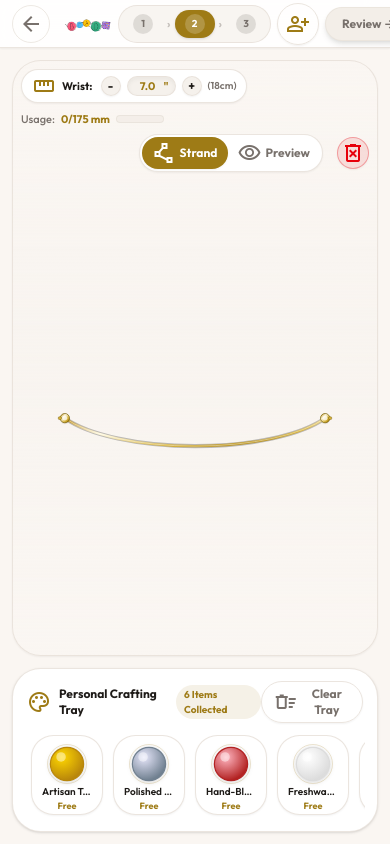
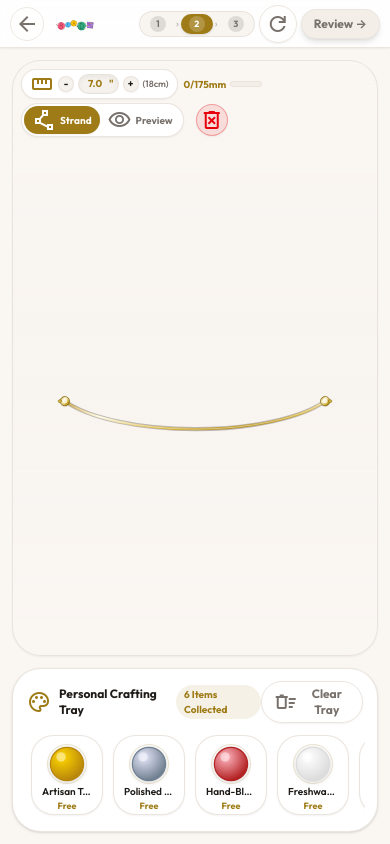
Before and after one commit to Ash7810/Beadu-x-Froyo, a Next.js app: page /builder in a window 390 px wide. Both pictures are taken after a click on the button "Step 2: Design Strand". Built offline with nearby package versions, Linux system fonts and the light colour scheme.

Commit message:
fix: mobile header fitting, crafting tray touch scroll, and redirect home after checkout

```diff
--- a/app/builder/page.tsx
+++ b/app/builder/page.tsx
@@ -202,131 +202,126 @@ function BuilderContent() {
     <DndContext sensors={sensors} collisionDetection={pointerWithin} onDragStart={handleDragStart} onDragEnd={handleDragEnd}>
       <div className="flex flex-col h-screen bg-background text-foreground overflow-hidden font-sans select-none">
 
-        {/* Top Header Bar - Structured into LEFT (Static Brand Identity) and RIGHT (Actionable Controls) */}
-        <header className="h-12 sm:h-16 px-3 sm:px-4 md:px-8 bg-card/90 border-b border-border/80 flex justify-between items-center z-30 shrink-0 shadow-xs backdrop-blur-md">
-          {/* LEFT GROUP: Brand Identity (Static) */}
-          <div className="flex items-center gap-2 shrink-0">
+        {/* Top Header Bar */}
+        <header className="h-12 sm:h-16 px-2.5 sm:px-4 md:px-8 bg-card/90 border-b border-border/80 flex justify-between items-center z-30 shrink-0 shadow-xs backdrop-blur-md w-full">
+          {/* LEFT GROUP: Brand Identity */}
+          <div className="flex items-center gap-1.5 sm:gap-2 shrink-0">
             <Link
               href="/"
-              className="flex items-center gap-1 text-xs text-muted-foreground hover:text-foreground font-semibold transition-colors p-1.5 sm:px-3 sm:py-1.5 rounded-full border border-border/70 hover:bg-muted/60"
+              className="flex items-center gap-1 text-xs text-muted-foreground hover:text-foreground font-semibold transition-colors p-1 sm:px-2.5 sm:py-1.5 rounded-full border border-border/70 hover:bg-muted/60"
             >
               <span className="material-symbols-outlined text-base">arrow_back</span>
               <span className="hidden sm:inline">Home</span>
             </Link>
             <div className="h-4 w-px bg-border/80 hidden sm:block" />
-            <Link href="/" className="flex items-center gap-1.5 shrink-0">
-              <img src="/beadu-logo.png" alt="BEADU" className="h-6 sm:h-7 md:h-8 object-contain" />
-              <span className="font-display font-bold text-sm sm:text-base md:text-lg tracking-wider text-foreground hidden xs:inline sm:inline">BEADU</span>
+            <Link href="/" className="flex items-center gap-1 shrink-0">
+              <img src="/beadu-logo.png" alt="BEADU" className="h-5 sm:h-7 md:h-8 object-contain" />
             </Link>
           </div>
 
-          {/* RIGHT GROUP: Actionable Controls (Breadcrumb + Valuation + Staff Kiosk + CTA) */}
-          <div className="flex items-center gap-1.5 sm:gap-2 md:gap-4 shrink-0">
-            {/* Decoupled 3-Step Breadcrumb Stepper (Numbered Circles - Guaranteed Zero Truncation) */}
-            <div className="flex items-center gap-1 sm:gap-1.5 bg-muted/60 p-1 rounded-full border border-border/80 text-xs font-semibold shrink-0">
+          {/* RIGHT GROUP: Actionable Controls */}
+          <div className="flex items-center gap-1 sm:gap-2 shrink-0">
+            {/* Decoupled 3-Step Breadcrumb Stepper */}
+            <div className="flex items-center gap-0.5 sm:gap-1 bg-muted/60 p-0.5 sm:p-1 rounded-full border border-border/80 text-xs font-semibold shrink-0">
               <button
                 onClick={() => setCurrentStep(1)}
-                className={`px-2.5 py-1 rounded-full transition-all flex items-center gap-1.5 ${
+                className={`px-2 py-0.5 sm:px-2.5 sm:py-1 rounded-full transition-all flex items-center gap-1 ${
                   currentStep === 1
                     ? "bg-primary text-primary-foreground shadow-sm font-bold"
                     : "text-muted-foreground hover:text-foreground hover:bg-card/50"
                 }`}
                 title="Step 1: Select Beads"
               >
-                <span className={`w-5 h-5 rounded-full text-[10px] font-bold flex items-center justify-center ${
+                <span className={`w-4 h-4 sm:w-5 sm:h-5 rounded-full text-[9px] sm:text-[10px] font-bold flex items-center justify-center ${
                   currentStep === 1 ? "bg-white/20 text-white" : "bg-muted-foreground/20 text-muted-foreground"
                 }`}>1</span>
                 <span className="hidden xl:inline text-xs font-medium">Select Beads</span>
               </button>
 
-              <span className="text-muted-foreground/40 text-xs font-bold">›</span>
+              <span className="text-muted-foreground/40 text-[10px] font-bold">›</span>
 
               <button
                 onClick={() => setCurrentStep(2)}
-                className={`px-2.5 py-1 rounded-full transition-all flex items-center gap-1.5 ${
+                className={`px-2 py-0.5 sm:px-2.5 sm:py-1 rounded-full transition-all flex items-center gap-1 ${
                   currentStep === 2
                     ? "bg-primary text-primary-foreground shadow-sm font-bold"
                     : "text-muted-foreground hover:text-foreground hover:bg-card/50"
                 }`}
                 title="Step 2: Design Strand"
               >
-                <span className={`w-5 h-5 rounded-full text-[10px] font-bold flex items-center justify-center ${
+                <span className={`w-4 h-4 sm:w-5 sm:h-5 rounded-full text-[9px] sm:text-[10px] font-bold flex items-center justify-center ${
                   currentStep === 2 ? "bg-white/20 text-white" : "bg-muted-foreground/20 text-muted-foreground"
                 }`}>2</span>
                 <span className="hidden xl:inline text-xs font-medium">Design Strand</span>
               </button>
 
-              <span className="text-muted-foreground/40 text-xs font-bold">›</span>
+              <span className="text-muted-foreground/40 text-[10px] font-bold">›</span>
 
               <button
                 onClick={() => placedBeads.length > 0 && setCurrentStep(3)}
                 disabled={placedBeads.length === 0 && currentStep !== 3}
-                className={`px-2.5 sm:px-3 py-1 rounded-full transition-all flex items-center gap-1.5 ${
+                className={`px-2 py-0.5 sm:px-2.5 sm:py-1 rounded-full transition-all flex items-center gap-1 ${
                   currentStep === 3
                     ? "bg-primary text-primary-foreground shadow-sm font-bold"
                     : placedBeads.length === 0
                     ? "text-muted-foreground/40 cursor-not-allowed"
                     : "text-muted-foreground hover:text-foreground hover:bg-card/50"
                 }`}
-                title={placedBeads.length === 0 ? "Add at least 1 bead to your strand to continue." : "Step 3: Review & Order"}
+                title={placedBeads.length === 0 ? "Add at least 1 bead to continue." : "Step 3: Review & Order"}
               >
-                <span className={`w-5 h-5 rounded-full text-[10px] font-bold flex items-center justify-center ${
+                <span className={`w-4 h-4 sm:w-5 sm:h-5 rounded-full text-[9px] sm:text-[10px] font-bold flex items-center justify-center ${
                   currentStep === 3 ? "bg-white/20 text-white" : "bg-muted-foreground/20 text-muted-foreground"
                 }`}>3</span>
                 <span className="hidden xl:inline text-xs font-medium">Review & Order</span>
               </button>
             </div>
 
-            {/* Header Quick Price Indicator */}
+            {/* Valuation Price Badge */}
             <div className="text-xs text-muted-foreground font-semibold hidden lg:block bg-muted/40 px-3 py-1.5 rounded-full border border-border/60 shrink-0">
               Valuation: <strong className="text-primary font-bold text-sm ml-1">{pricing.total === 0 ? "Free" : `₹${pricing.total}`}</strong>
             </div>
 
-            {/* Staff Kiosk Utility: New Customer Button with Explicit Hover/Touch Tooltip */}
+            {/* New Customer / Reset Button - Compact Icon Button */}
             <button
               onClick={handleNewCustomer}
-              className="group relative p-2 text-xs font-semibold text-muted-foreground hover:text-foreground hover:bg-muted/80 transition-all rounded-full border border-border/80 shadow-xs flex items-center justify-center shrink-0"
-              title="Start New Customer"
-              aria-label="Start New Customer"
+              className="p-1.5 sm:p-2 text-xs text-muted-foreground hover:text-primary hover:bg-muted/80 transition-all rounded-full border border-border/80 shadow-xs flex items-center justify-center shrink-0"
+              title="Reset / New Customer"
+              aria-label="Reset / New Customer"
             >
-              <span className="material-symbols-outlined text-base text-primary">person_add</span>
-              <span className="absolute top-full mt-1.5 right-0 hidden group-hover:block group-focus:block group-active:block bg-popover text-popover-foreground border border-border shadow-md text-[10px] font-bold px-2.5 py-1 rounded-md whitespace-nowrap z-50 pointer-events-none animate-in fade-in zoom-in-95">
-                Start New Customer
-              </span>
+              <span className="material-symbols-outlined text-sm sm:text-base">refresh</span>
             </button>
 
-            {/* Primary Action CTA */}
+            {/* Primary Action CTA Button - Fits perfectly on all mobile screens */}
             {currentStep === 3 ? (
               <button
                 onClick={() => setIsCheckoutOpen(true)}
                 disabled={placedBeads.length === 0}
-                className={`px-4 sm:px-5 py-2 font-bold text-xs rounded-full shadow-md transition-all shrink-0 ${
+                className={`px-3 py-1.5 sm:px-4 sm:py-2 font-bold text-xs rounded-full shadow-md transition-all shrink-0 whitespace-nowrap ${
                   placedBeads.length === 0
                     ? "bg-muted text-muted-foreground cursor-not-allowed border border-border/60"
                     : "gold-shimmer text-on-primary-container hover:scale-105"
                 }`}
               >
-                Checkout Now
+                Checkout
+              </button>
+            ) : currentStep === 1 ? (
+              <button
+                onClick={() => setCurrentStep(2)}
+                className="gold-shimmer text-on-primary-container px-3 py-1.5 sm:px-4 sm:py-2 font-bold text-xs rounded-full shadow-md hover:scale-105 transition-all shrink-0 whitespace-nowrap"
+              >
+                Design →
               </button>
             ) : (
               <button
-                onClick={() => {
-                  if (currentStep === 1) {
-                    setCurrentStep(2);
-                  } else if (currentStep === 2) {
-                    if (placedBeads.length > 0) setCurrentStep(3);
-                  }
-                }}
-                disabled={currentStep === 2 && placedBeads.length === 0}
-                className={`px-4 py-2 font-bold text-xs rounded-full shadow-md transition-all flex items-center gap-1.5 shrink-0 ${
-                  currentStep === 2 && placedBeads.length === 0
+                onClick={() => setCurrentStep(3)}
+                disabled={placedBeads.length === 0}
+                className={`px-3 py-1.5 sm:px-4 sm:py-2 font-bold text-xs rounded-full shadow-md transition-all shrink-0 whitespace-nowrap ${
+                  placedBeads.length === 0
                     ? "bg-muted text-muted-foreground cursor-not-allowed border border-border/60"
-                    : "bg-primary text-primary-foreground hover:bg-primary/90"
+                    : "gold-shimmer text-on-primary-container hover:scale-105"
                 }`}
-                title={currentStep === 2 && placedBeads.length === 0 ? "Add at least 1 bead to your strand to continue." : undefined}
               >
-                <span className="hidden sm:inline">{currentStep === 1 ? "Design Strand →" : "Review Order →"}</span>
-                <span className="sm:hidden">{currentStep === 1 ? "Design →" : "Review →"}</span>
+                Review →
               </button>
             )}
           </div>
--- a/components/builder/BraceletCanvas.tsx
+++ b/components/builder/BraceletCanvas.tsx
@@ -437,23 +437,23 @@ export function BraceletCanvas({
     >
       {/* Canvas Top Bar Controls */}
       {!compact && (
-        <div className="w-full flex flex-col sm:flex-row justify-between items-start sm:items-center z-20 gap-1.5 sm:gap-3">
-          {/* Row 1 on mobile: Wrist Size + Usage inline */}
-          <div className="flex items-center gap-2 flex-wrap w-full sm:w-auto">
+        <div className="w-full flex flex-row justify-between items-center z-20 gap-1 sm:gap-3 flex-wrap sm:flex-nowrap">
+          {/* LEFT: Wrist Size Stepper & Capacity Readout */}
+          <div className="flex items-center gap-1.5 sm:gap-2 flex-wrap">
             {/* Wrist Size Stepper */}
-            <div className="flex items-center gap-1.5 bg-card border border-border/80 px-1.5 py-1 rounded-full text-xs font-semibold shadow-xs">
-              <span className="material-symbols-outlined text-primary text-sm pl-1">straighten</span>
-              <span className="text-foreground font-bold text-[11px] pr-0.5">Wrist:</span>
+            <div className="flex items-center gap-1 bg-card border border-border/80 px-1.5 py-0.5 sm:py-1 rounded-full text-xs font-semibold shadow-xs">
+              <span className="material-symbols-outlined text-primary text-xs sm:text-sm pl-0.5">straighten</span>
+              <span className="text-foreground font-bold text-[10px] sm:text-[11px] hidden xs:inline">Wrist:</span>
 
               <button
                 onClick={() => setWristInches(Math.max(4.5, Math.round((config.wristInches - 0.1) * 10) / 10))}
-                className="w-5 h-5 rounded-full bg-muted/80 border border-border/80 hover:bg-muted text-foreground text-xs font-bold flex items-center justify-center transition-colors shadow-xs"
+                className="w-4 h-4 sm:w-5 sm:h-5 rounded-full bg-muted/80 border border-border/80 hover:bg-muted text-foreground text-[10px] sm:text-xs font-bold flex items-center justify-center transition-colors shadow-xs"
                 title="Decrease 0.1 in"
               >
                 -
               </button>
 
-              <div className="flex items-center gap-0.5 bg-muted/80 px-1.5 py-0.5 rounded-md border border-border/80 focus-within:ring-1 focus-within:ring-primary/60 shadow-inner">
+              <div className="flex items-center gap-0.5 bg-muted/80 px-1 py-0.5 rounded-md border border-border/80 focus-within:ring-1 focus-within:ring-primary/60 shadow-inner">
                 <input
                   type="number"
                   step="0.1"
@@ -462,31 +462,31 @@ export function BraceletCanvas({
                   value={wristInputVal}
                   onChange={handleWristInputChange}
                   onBlur={handleWristInputBlur}
-                  className="w-7 text-[11px] font-bold text-primary text-center bg-transparent focus:outline-none [appearance:textfield] [&::-webkit-outer-spin-button]:appearance-none [&::-webkit-inner-spin-button]:appearance-none p-0 m-0"
+                  className="w-6 sm:w-7 text-[10px] sm:text-[11px] font-bold text-primary text-center bg-transparent focus:outline-none [appearance:textfield] [&::-webkit-outer-spin-button]:appearance-none [&::-webkit-inner-spin-button]:appearance-none p-0 m-0"
                   aria-label="Wrist size in inches"
                   title="Type exact wrist size in inches"
                 />
-                <span className="text-[11px] font-bold text-primary select-none">&quot;</span>
+                <span className="text-[10px] sm:text-[11px] font-bold text-primary select-none">&quot;</span>
               </div>
 
               <button
                 onClick={() => setWristInches(Math.min(10.0, Math.round((config.wristInches + 0.1) * 10) / 10))}
-                className="w-5 h-5 rounded-full bg-muted/80 border border-border/80 hover:bg-muted text-foreground text-xs font-bold flex items-center justify-center transition-colors shadow-xs"
+                className="w-4 h-4 sm:w-5 sm:h-5 rounded-full bg-muted/80 border border-border/80 hover:bg-muted text-foreground text-[10px] sm:text-xs font-bold flex items-center justify-center transition-colors shadow-xs"
                 title="Increase 0.1 in"
               >
                 +
               </button>
 
-              <span className="text-[10px] font-semibold text-muted-foreground pr-1">({Math.round(config.wristInches * 2.54)}cm)</span>
+              <span className="text-[9px] sm:text-[10px] font-semibold text-muted-foreground pr-0.5">({Math.round(config.wristInches * 2.54)}cm)</span>
             </div>
 
-            {/* Passive Read-Only Capacity Readout */}
-            <div className="flex items-center gap-1.5 text-[11px] font-medium text-muted-foreground">
-              <span>Usage:</span>
+            {/* Read-Only Capacity Readout */}
+            <div className="flex items-center gap-1 text-[10px] sm:text-[11px] font-medium text-muted-foreground">
+              <span className="hidden sm:inline">Usage:</span>
               <strong className={`font-bold ${physCap.isFull ? "text-destructive" : "text-primary"}`}>
-                {physCap.usedMm}/{physCap.capacityMm} mm
+                {physCap.usedMm}/{physCap.capacityMm}mm
               </strong>
-              <div className="w-12 sm:w-16 h-2 rounded-full bg-muted/90 overflow-hidden border border-border/70">
+              <div className="w-8 sm:w-16 h-1.5 sm:h-2 rounded-full bg-muted/90 overflow-hidden border border-border/70">
                 <div
                   className={`h-full transition-all duration-300 ${
                     physCap.percentUsed >= 100 || physCap.isFull
@@ -503,27 +503,27 @@ export function BraceletCanvas({
             </div>
           </div>
 
-          {/* Top-Right: Segmented View Toggle + Clear Button */}
-          <div className="flex items-center gap-1.5 self-end sm:self-auto">
+          {/* RIGHT: Segmented View Toggle + Clear Button */}
+          <div className="flex items-center gap-1">
             <div className="flex bg-card p-0.5 rounded-full border border-border/80 shadow-xs">
               <button
                 onClick={() => setViewMode("strand")}
-                className={`px-2.5 sm:px-3 py-1 rounded-full text-xs font-bold flex items-center gap-1 sm:gap-1.5 transition-all ${
+                className={`px-2 sm:px-3 py-0.5 sm:py-1 rounded-full text-[10px] sm:text-xs font-bold flex items-center gap-1 transition-all ${
                   viewMode === "strand" ? "bg-primary text-primary-foreground shadow-xs" : "text-muted-foreground hover:text-foreground"
                 }`}
                 title="Strand View (Interactive Builder)"
               >
-                <span className="material-symbols-outlined text-sm">polyline</span>
+                <span className="material-symbols-outlined text-xs sm:text-sm">polyline</span>
                 <span>Strand</span>
               </button>
               <button
                 onClick={() => setViewMode("preview")}
-                className={`px-2.5 sm:px-3 py-1 rounded-full text-xs font-bold flex items-center gap-1 sm:gap-1.5 transition-all ${
+                className={`px-2 sm:px-3 py-0.5 sm:py-1 rounded-full text-[10px] sm:text-xs font-bold flex items-center gap-1 transition-all ${
                   viewMode === "preview" ? "bg-primary text-primary-foreground shadow-xs" : "text-muted-foreground hover:text-foreground"
                 }`}
                 title="Preview Mode (Closed Loop Product Shot)"
               >
-                <span className="material-symbols-outlined text-sm">visibility</span>
+                <span className="material-symbols-outlined text-xs sm:text-sm">visibility</span>
                 <span>Preview</span>
               </button>
             </div>
--- a/components/builder/Checkout.tsx
+++ b/components/builder/Checkout.tsx
@@ -1,6 +1,7 @@
 "use client";
 
 import { useState } from "react";
+import { useRouter } from "next/navigation";
 import { useBraceletStore } from "@/store/braceletStore";
 import { Button } from "@/components/ui/button";
 
@@ -11,7 +12,8 @@ type Props = {
 };
 
 export function Checkout({ isOpen, onClose, onSuccess }: Props) {
-  const { placedBeads, pricing, config } = useBraceletStore();
+  const router = useRouter();
+  const { placedBeads, pricing, config, reset } = useBraceletStore();
   const [customerName, setCustomerName] = useState("");
   const [customerEmail, setCustomerEmail] = useState("");
   const [customerPhone, setCustomerPhone] = useState("");
@@ -21,6 +23,12 @@ export function Checkout({ isOpen, onClose, onSuccess }: Props) {
   const [orderId, setOrderId] = useState<string | null>(null);
 
   if (!isOpen) return null;
+
+  const handleReturnHome = () => {
+    reset();
+    onClose();
+    router.push("/");
+  };
 
   async function handleSubmit(e: React.FormEvent) {
     e.preventDefault();
@@ -87,8 +95,8 @@ export function Checkout({ isOpen, onClose, onSuccess }: Props) {
               Thank you, {customerName || "valued customer"}. Your custom {config.wristInches}" bracelet ({placedBeads.length} beads) is queued for hand-finishing by our jewelers. A confirmation email has been dispatched to {customerEmail}.
             </p>
             <div className="pt-2">
-              <Button onClick={onClose} className="w-full gold-shimmer text-on-primary-container font-bold">
-                Done & Return to Builder
+              <Button onClick={handleReturnHome} className="w-full gold-shimmer text-on-primary-container font-bold py-3 rounded-full text-sm">
+                Done & Return Home →
               </Button>
             </div>
           </div>
--- a/components/builder/CraftingTray.tsx
+++ b/components/builder/CraftingTray.tsx
@@ -24,7 +24,7 @@ function DraggableTrayBeadItem({
       {...listeners}
       {...attributes}
       onClick={() => onPlaceBead(bead)}
-      className={`group relative flex flex-col items-center justify-between p-1.5 sm:p-2 rounded-xl bg-card border border-border/80 shadow-xs hover:border-primary/60 hover:bg-muted/30 transition-all cursor-grab active:cursor-grabbing touch-none select-none shrink-0 w-18 h-20 sm:w-22 sm:h-24 ${
+      className={`group relative flex flex-col items-center justify-between p-1.5 sm:p-2 rounded-xl bg-card border border-border/80 shadow-xs hover:border-primary/60 hover:bg-muted/30 transition-all cursor-grab active:cursor-grabbing touch-pan-x select-none shrink-0 w-18 h-20 sm:w-22 sm:h-24 ${
         isDragging ? "opacity-30 scale-90 ring-2 ring-primary" : ""
       }`}
       title={`${bead.name} • ${bead.material}`}
@@ -92,7 +92,7 @@ export function CraftingTray({
           <span>Click beads from the library in Step 1 to collect items into your Crafting Tray.</span>
         </div>
       ) : (
-        <div className="flex gap-2.5 overflow-x-auto no-scrollbar py-1 px-1.5 scroll-smooth">
+        <div className="flex gap-2.5 overflow-x-auto touch-pan-x no-scrollbar py-1 px-1.5 scroll-smooth">
           {trayBeads.map((bead, idx) => (
             <DraggableTrayBeadItem
               key={`tray-item-${idx}`}
--- a/package.json
+++ b/package.json
@@ -31,6 +31,7 @@
     "zustand": "^5.0.14"
   },
   "devDependencies": {
+    "@netlify/plugin-nextjs": "^5.15.12",
     "@tailwindcss/postcss": "^4",
     "@types/node": "^20",
     "@types/react": "^19",
```
Also changed, not shown: 1 other file (tests, documents, lock files or other folders).
